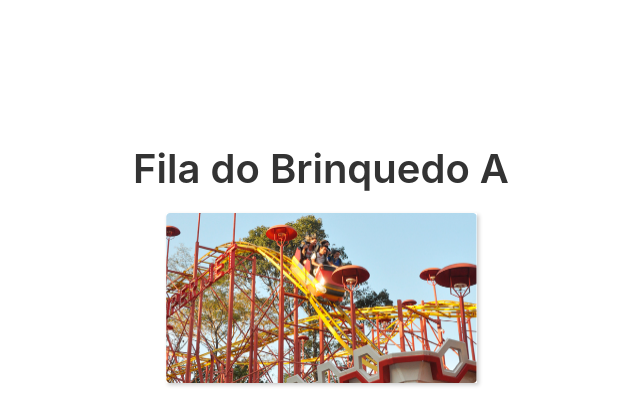
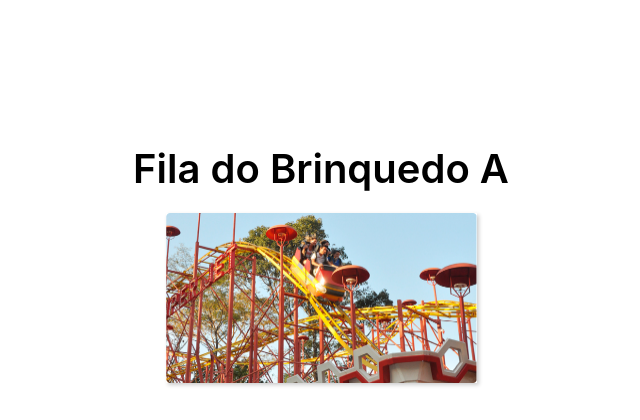
Before and after one commit to gsilva1602/amusement-park, a Flask app: page /register_toy_a in a window 1280 px wide. Shown: the top 420 px of the page, without its empty margins (319-959 px from the left). Run offline with Flask 3, Linux system fonts and the light colour scheme; data comes from the database, SQL or seed files in the repository; some libraries are stand-ins or nearby versions.

Commit message:
changing color text

```diff
--- a/static/form.css
+++ b/static/form.css
@@ -20,7 +20,7 @@ h1 {
     margin-top: 20px;
     margin-bottom: 20px;
     font-weight: 600;
-    color: #333;
+    color: black;
 }
 
 .image-container {
```
